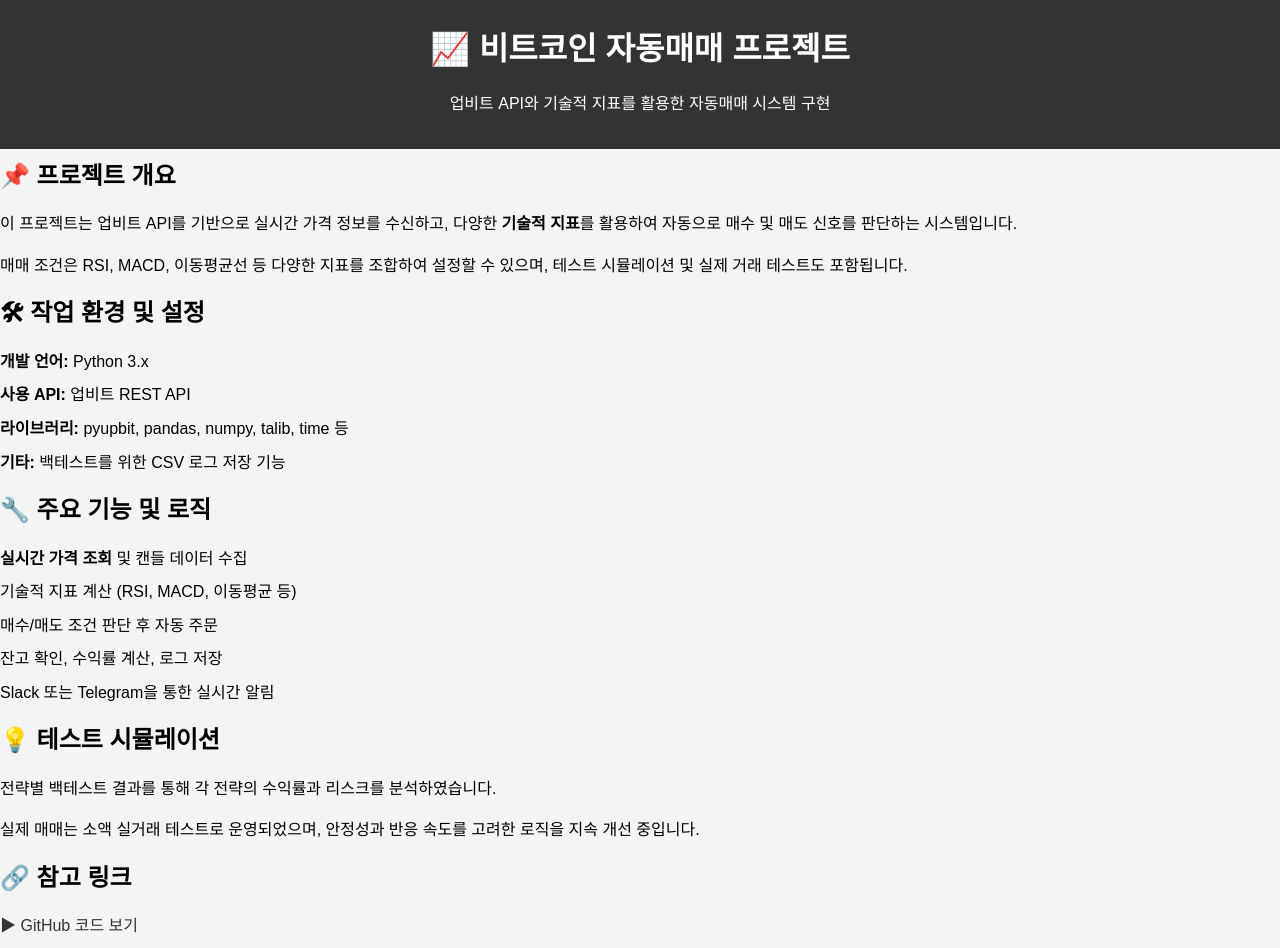
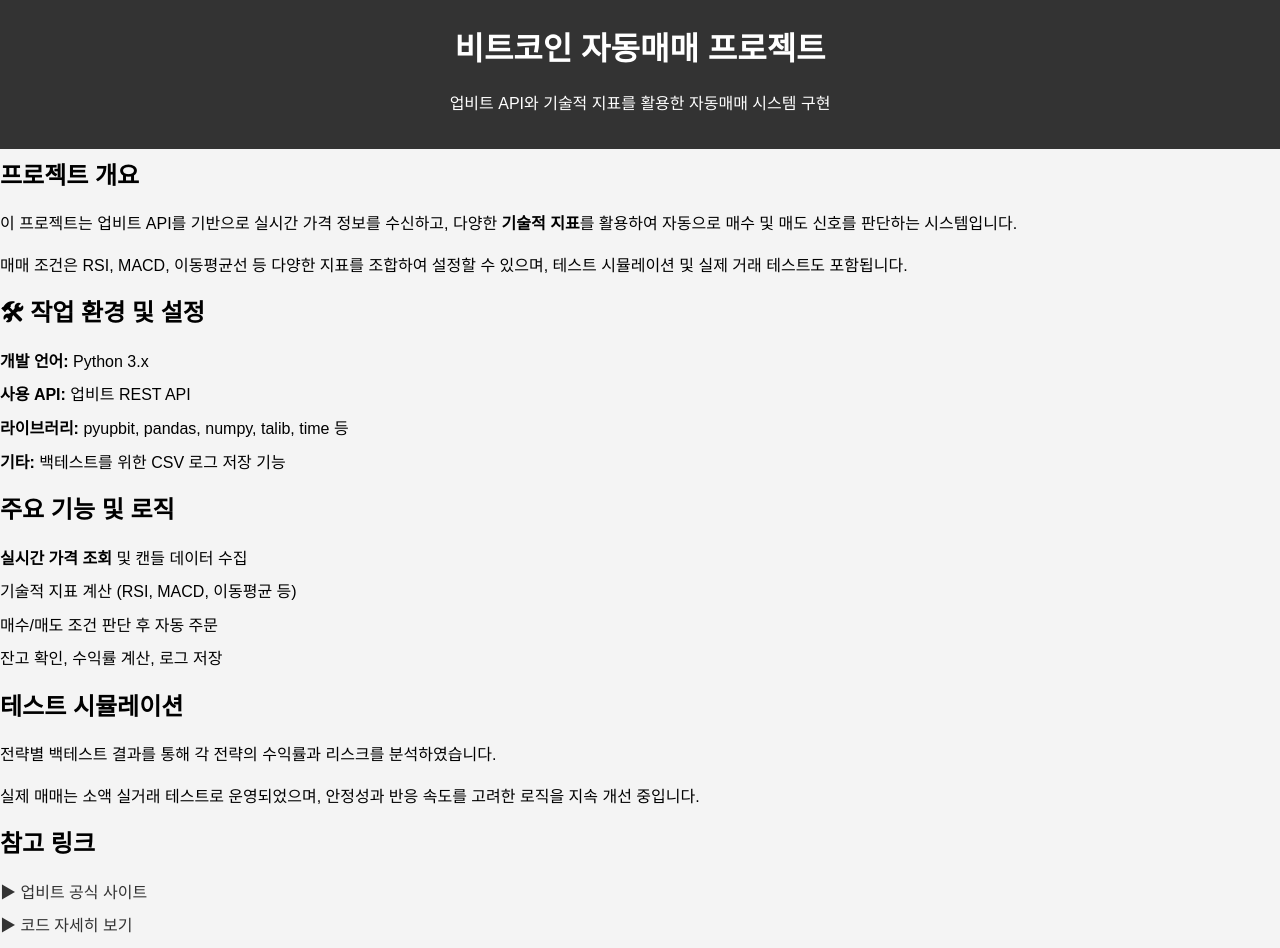
Before and after one commit to wonbelle/DataPortfolio.github.io, a plain HTML site: page bitcoin.html in a window 1280 px wide. Shown: the top 948 px of the page. Drawn offline with Linux system fonts and the light colour scheme.

Commit message:
Update HTML content for DataPortfolio

```diff
--- a/bitcoin.html
+++ b/bitcoin.html
@@ -8,12 +8,12 @@
 </head>
 <body>
   <header>
-    <h1>📈 비트코인 자동매매 프로젝트</h1>
+    <h1>비트코인 자동매매 프로젝트</h1>
     <p>업비트 API와 기술적 지표를 활용한 자동매매 시스템 구현</p>
   </header>
 
   <section>
-    <h2>📌 프로젝트 개요</h2>
+    <h2>프로젝트 개요</h2>
     <p>
       이 프로젝트는 업비트 API를 기반으로 실시간 가격 정보를 수신하고, 다양한 <strong>기술적 지표</strong>를 활용하여 자동으로 매수 및 매도 신호를 판단하는 시스템입니다.
     </p>
@@ -31,26 +31,24 @@
   </section>
 
   <section>
-    <h2>🔧 주요 기능 및 로직</h2>
+    <h2>주요 기능 및 로직</h2>
     <ul>
       <li><strong>실시간 가격 조회</strong> 및 캔들 데이터 수집</li>
       <li>기술적 지표 계산 (RSI, MACD, 이동평균 등)</li>
       <li>매수/매도 조건 판단 후 자동 주문</li>
       <li>잔고 확인, 수익률 계산, 로그 저장</li>
-      <li>Slack 또는 Telegram을 통한 실시간 알림</li>
     </ul>
   </section>
 
   <section>
-    <h2>💡 테스트 시뮬레이션</h2>
+    <h2>테스트 시뮬레이션</h2>
     <p>전략별 백테스트 결과를 통해 각 전략의 수익률과 리스크를 분석하였습니다.</p>
     <p>실제 매매는 소액 실거래 테스트로 운영되었으며, 안정성과 반응 속도를 고려한 로직을 지속 개선 중입니다.</p>
   </section>
 
   <section>
-    <h2>🔗 참고 링크</h2>
+    <h2>참고 링크</h2>
     <ul>
-      <li><a href="https://github.com/jeong-wooseok/bitcoin-trade-test" target="_blank">▶ GitHub 코드 보기</a></li>
       <li><a href="https://upbit.com" target="_blank">▶ 업비트 공식 사이트</a></li>
       <li><a href="bitcoin_code.html" target="_blank">▶ 코드 자세히 보기</a></li>
     </ul>
```
Also changed, not shown: agentai.html (+6 -6 lines), bitcoin_code.html (+1 -1 lines), index.html (+3 -3 lines), stable-diffusion.html (+1 -1 lines).
